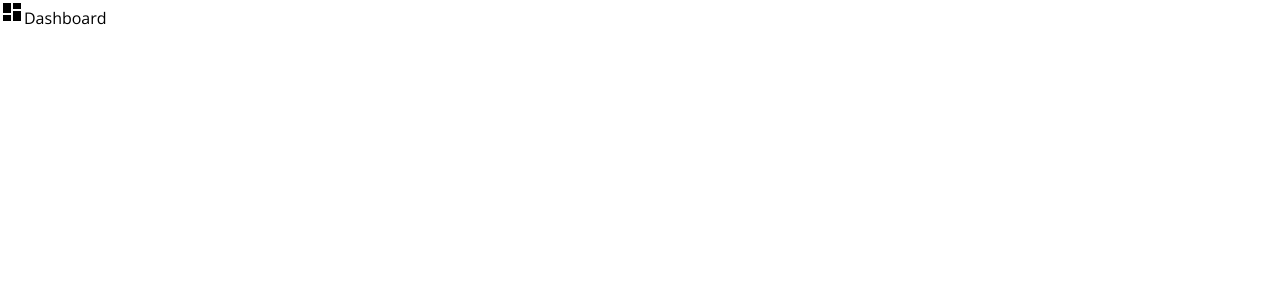
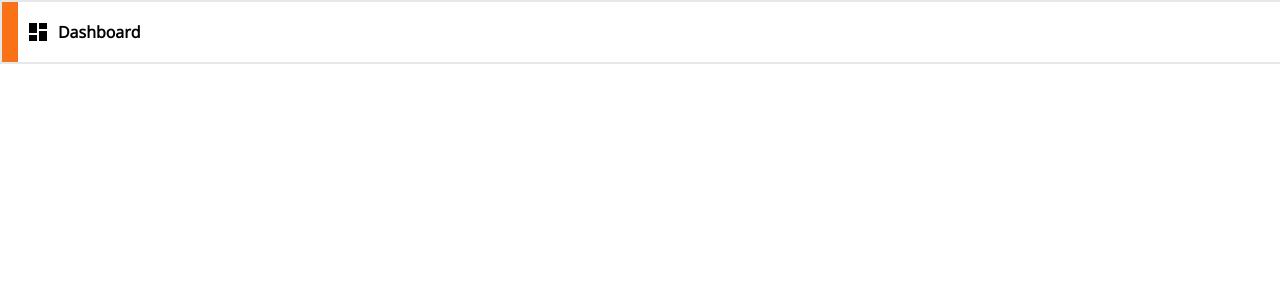
Before and after one commit to dom-codex/Foodapp-admin-frontend, a React (Create React App) app: page / in a window 1280 px wide. Shown: the top 300 px of the page. Built offline with nearby package versions, Linux system fonts and the light colour scheme.

Commit message:
Add a bit of interactivity to sidebar

```diff
--- a/src/components/sidebar.js
+++ b/src/components/sidebar.js
@@ -1,20 +1,30 @@
 import React from 'react';
 const Sidebar = () => {
-  const data= [{title:"Dashboard",path:"/dashboard",icon:"dashboard"}]
+  const data = [{ title: 'Dashboard', path: '#', icon: 'dashboard' }];
   return (
     <aside>
       <div>
-{data.map((data,i)=>{
-  return <SideItem data={data}/>
-})}
+        {data.map((data, i) => {
+          return <SideItem data={data} />;
+        })}
       </div>
     </aside>
   );
 };
 export default Sidebar;
-const SideItem=({data:{icon,path,title}})=>{
-  return <div>
-    <i className="material-icons">{icon}</i>
-    <a href={path}>{title}</a>
-  </div>
-}
+const SideItem = ({ data: { icon, path, title } }) => {
+  return (
+    <div className="group relative  border-2 hover:bg-orange-500 h-16">
+      <div
+        className={
+          'bg-white flex items-center p-2 transition-all group-hover:translate-x-4 group-hover:absolute w-full h-full top-0 left-0'
+        }
+      >
+        <i className="material-icons">{icon}</i>
+        <a href={path} className="ml-2 group-hover:font-bold">
+          {title}
+        </a>
+      </div>
+    </div>
+  );
+};
```
